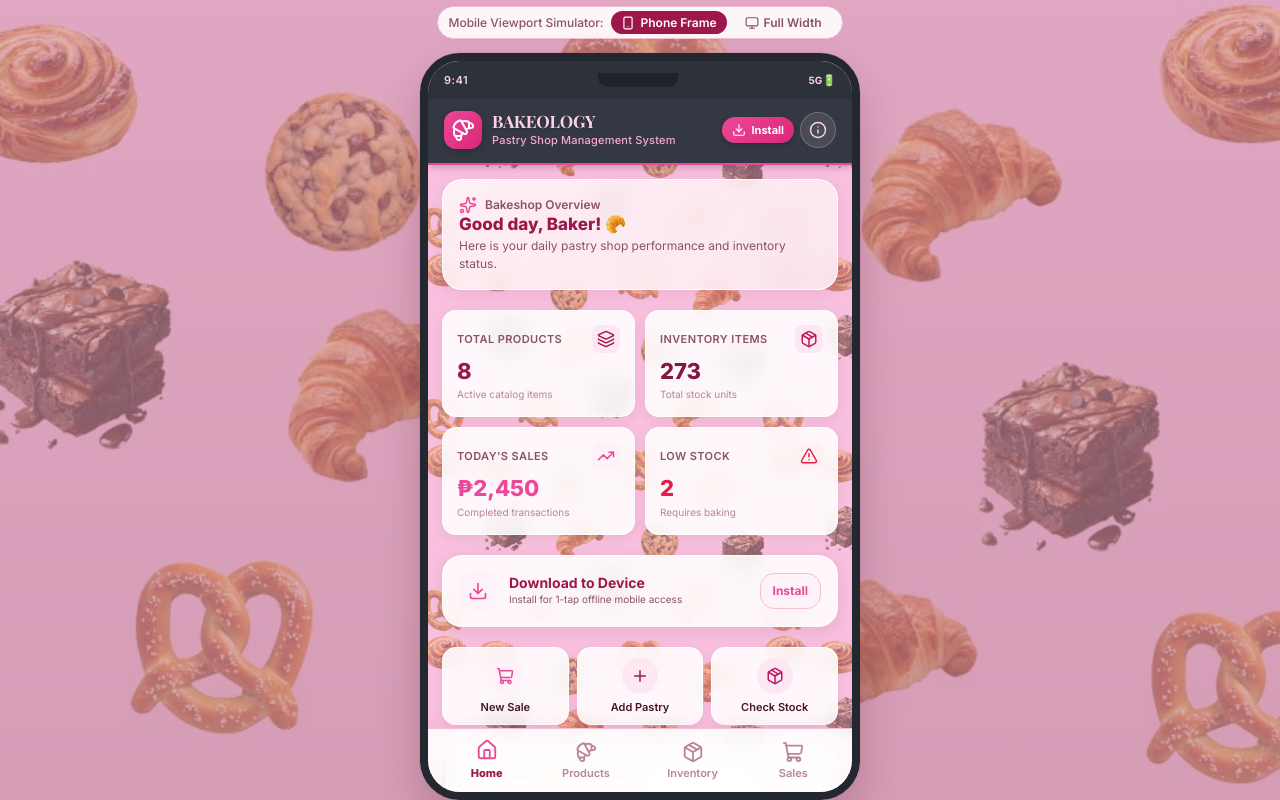
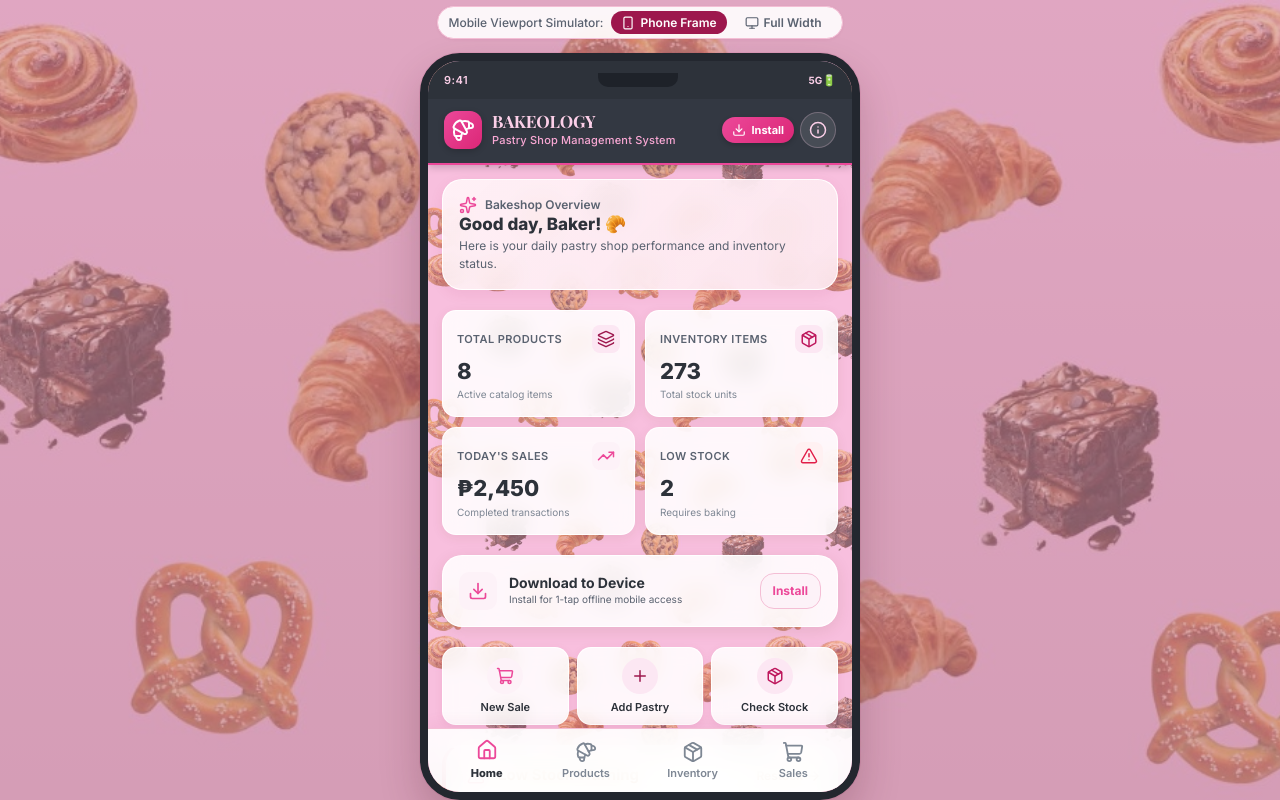
Before and after one commit to Rhamces123/jenspastry, a React (Vite) app: page / in a window 1280 px wide. Built offline with nearby package versions, Linux system fonts and the light colour scheme.

Commit message:
Update font colors to slate gray for high contrast and clean readability

```diff
--- a/src/App.css
+++ b/src/App.css
@@ -318,14 +318,14 @@
 .page-main-title {
   font-size: 20px;
   font-weight: 800;
-  color: #4A1525;
+  color: var(--text-primary);
   font-family: var(--font-serif);
   text-shadow: 0 1px 3px rgba(255, 255, 255, 0.7);
 }
 
 .page-main-sub {
   font-size: 12px;
-  color: #8A5269;
+  color: var(--text-muted);
   font-weight: 600;
   text-shadow: 0 1px 2px rgba(255, 255, 255, 0.7);
 }
@@ -357,7 +357,7 @@
 .welcome-title {
   font-size: 17px;
   font-weight: 800;
-  color: var(--primary-brown);
+  color: var(--text-primary);
 }
 
 .welcome-sub {
@@ -414,6 +414,7 @@
   font-weight: 800;
   line-height: 1.1;
   font-family: var(--font-sans);
+  color: var(--text-primary);
 }
 
 .summary-card-subtitle {
@@ -428,7 +429,7 @@
   color: var(--primary-brown);
 }
 .summary-card-brown .summary-card-value {
-  color: var(--primary-brown);
+  color: var(--text-primary);
 }
 
 .summary-card-beige .summary-card-icon-wrap {
@@ -436,7 +437,7 @@
   color: #BE185D;
 }
 .summary-card-beige .summary-card-value {
-  color: #831843;
+  color: var(--text-primary);
 }
 
 .summary-card-orange .summary-card-icon-wrap {
@@ -444,7 +445,7 @@
   color: var(--accent-orange);
 }
 .summary-card-orange .summary-card-value {
-  color: var(--accent-orange);
+  color: var(--text-primary);
 }
 
 .summary-card-warning .summary-card-icon-wrap {
@@ -452,7 +453,7 @@
   color: var(--status-low-stock);
 }
 .summary-card-warning .summary-card-value {
-  color: var(--status-low-stock);
+  color: var(--text-primary);
 }
 
 .summary-card-success .summary-card-icon-wrap {
@@ -460,7 +461,7 @@
   color: var(--status-in-stock);
 }
 .summary-card-success .summary-card-value {
-  color: var(--status-in-stock);
+  color: var(--text-primary);
 }
 
 /* Quick Actions Bar */
@@ -586,7 +587,7 @@
 .sale-amount-text {
   font-size: 14px;
   font-weight: 800;
-  color: var(--primary-brown);
+  color: var(--text-primary);
   font-family: var(--font-sans);
 }
 
@@ -709,7 +710,7 @@
 .category-badge {
   display: inline-block;
   background: var(--bg-beige);
-  color: #8A5269;
+  color: var(--text-muted);
   font-size: 10px;
   font-weight: 600;
   padding: 2px 8px;
@@ -897,7 +898,7 @@
 .pos-product-price {
   font-size: 12px;
   font-weight: 800;
-  color: var(--primary-brown);
+  color: var(--text-primary);
 }
 
 .pos-badge-qty {
@@ -983,7 +984,7 @@
 .cart-line-total {
   font-size: 15px;
   font-weight: 800;
-  color: var(--primary-brown);
+  color: var(--text-primary);
 }
 
 .stock-limit-warning {
@@ -1074,7 +1075,7 @@
   font-size: 11px;
   font-weight: 600;
   background: var(--bg-beige);
-  color: #8A5269;
+  color: var(--text-muted);
   padding: 3px 8px;
   border-radius: var(--radius-full);
 }
@@ -1099,7 +1100,7 @@
   border-top: 1px dashed var(--border-medium);
   font-size: 15px;
   font-weight: 800;
-  color: var(--primary-brown);
+  color: var(--text-primary);
 }
 
 .sale-items-container {
@@ -1307,7 +1308,7 @@
 }
 
 .nav-item-active {
-  color: var(--primary-brown);
+  color: var(--text-primary);
 }
 
 .nav-item-active .nav-icon {
@@ -1317,7 +1318,7 @@
 
 .nav-item-active .nav-label {
   font-weight: 800;
-  color: var(--primary-brown);
+  color: var(--text-primary);
 }
 
 /* ==========================================
@@ -1451,7 +1452,7 @@
   border: 1px dashed #F4BED5;
   border-radius: var(--radius-md);
   padding: 10px 12px;
-  color: #8A5269;
+  color: var(--text-muted);
 }
 
 .modal-actions {
@@ -1471,7 +1472,7 @@
 .pattern-title {
   font-size: 13px;
   font-weight: 800;
-  color: var(--primary-brown);
+  color: var(--text-primary);
 }
 
 .pattern-code {
@@ -1536,18 +1537,18 @@
 .receipt-brand {
   font-size: 18px;
   font-weight: 800;
-  color: var(--primary-brown);
+  color: var(--text-primary);
   font-family: var(--font-serif);
 }
 
 .receipt-sub {
   font-size: 10px;
-  color: #8A5269;
+  color: var(--text-muted);
 }
 
 .receipt-address {
   font-size: 9px;
-  color: #B88599;
+  color: var(--text-light);
 }
 
 .receipt-meta {
--- a/src/index.css
+++ b/src/index.css
@@ -36,9 +36,9 @@
   --bg-beige: #FCE8EF;
   --bg-card: #FFFFFF;
 
-  --text-primary: #4A1525;
-  --text-muted: #8A5269;
-  --text-light: #B88599;
+  --text-primary: #2D323A;
+  --text-muted: #5A6270;
+  --text-light: #7E8794;
   --text-white: #FFFFFF;
 
   --border-light: #F9DAE7;
@@ -197,7 +197,7 @@ input, select, textarea {
 .font-bold { font-weight: 700; }
 .font-mono { font-family: ui-monospace, SFMono-Regular, Menlo, Monaco, Consolas, monospace; }
 
-.text-primary { color: var(--primary-brown); }
+.text-primary { color: var(--text-primary); }
 .text-secondary { color: var(--accent-orange); }
 .text-muted { color: var(--text-muted); }
 .text-success { color: var(--status-in-stock); }
```
